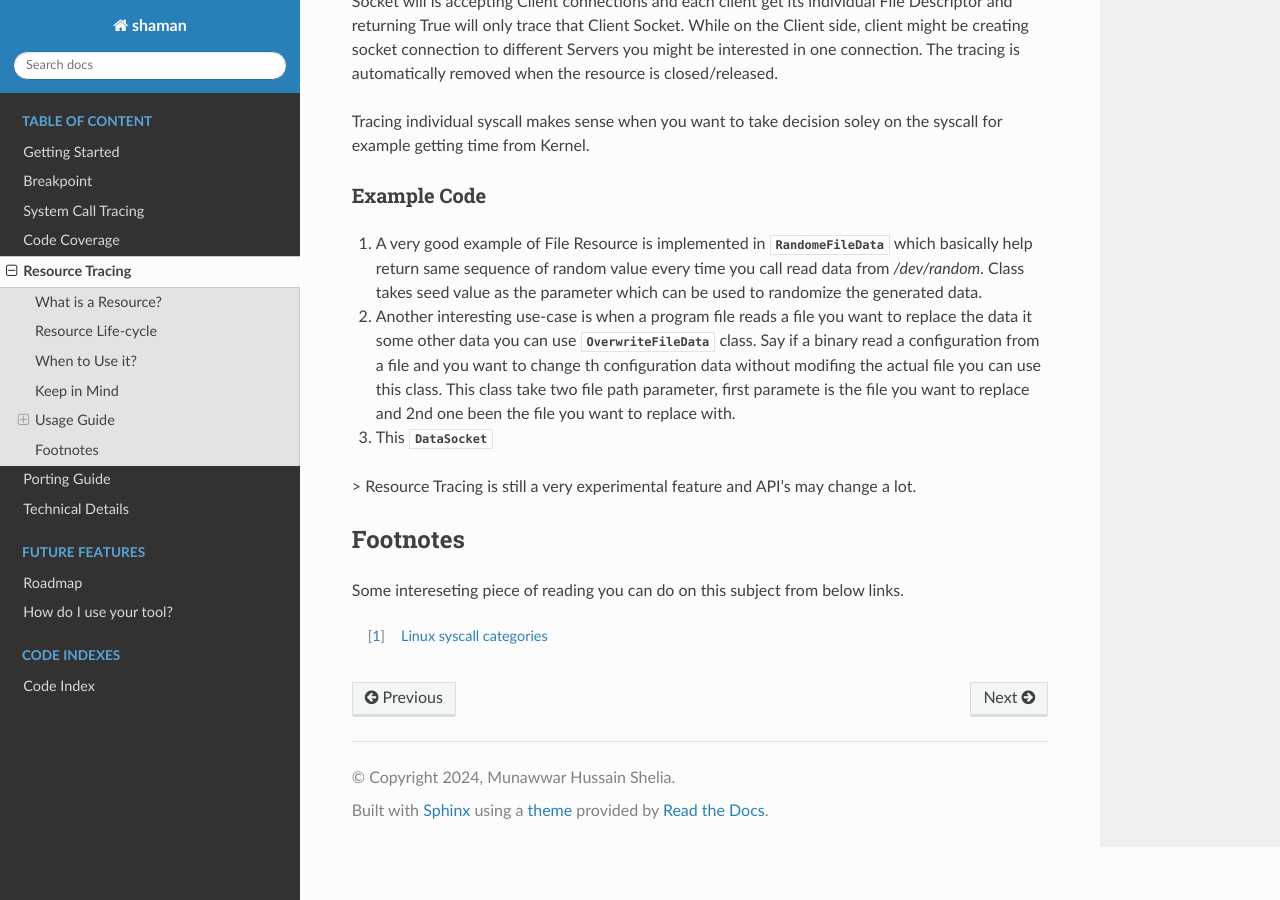
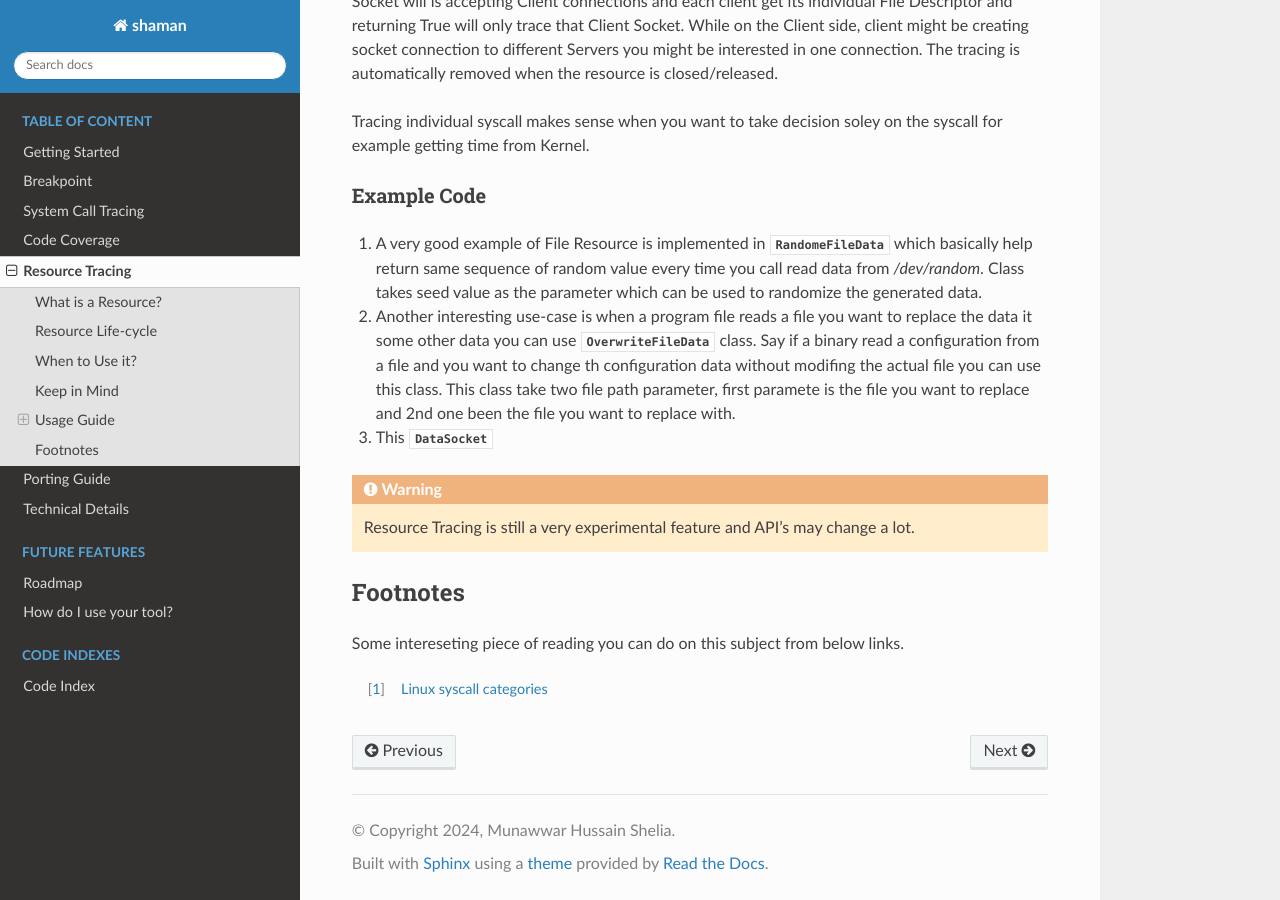
Before and after one commit to ShamanDBI/shaman-core, a Sphinx documentation site: the page built from docs/source/resource_tracing.rst, in a window 1280 px wide and 900 px high, scrolled down 3442 px. Built offline with Sphinx 7.4.7 and the Read the Docs theme 3.1.0, drawn with Linux system fonts in a browser that asks for light colours; some of the changed lines change nothing that is shown.

Commit message:
minor doc fixes

```diff
--- a/docs/source/resource_tracing.rst
+++ b/docs/source/resource_tracing.rst
@@ -91,7 +91,8 @@ Example Code
 2. Another interesting use-case is when a program file reads a file you want to replace the data it some other data you can use :cpp:class:`OverwriteFileData` class. Say if a binary read a configuration from a file and you want to change th configuration data without modifing the actual file you can use this class. This class take two file path parameter, first paramete is the file you want to replace and 2nd one been the file you want to replace with.
 3. This :cpp:class:`DataSocket`
 
-> Resource Tracing is still a very experimental feature and API's may change a lot.
+.. warning::
+    Resource Tracing is still a very experimental feature and API's may change a lot.
 
 Footnotes
 =========
```
